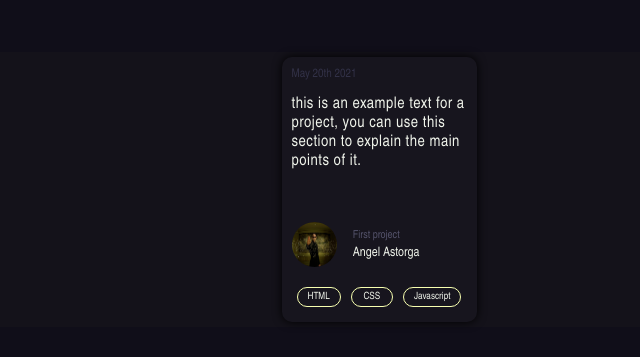
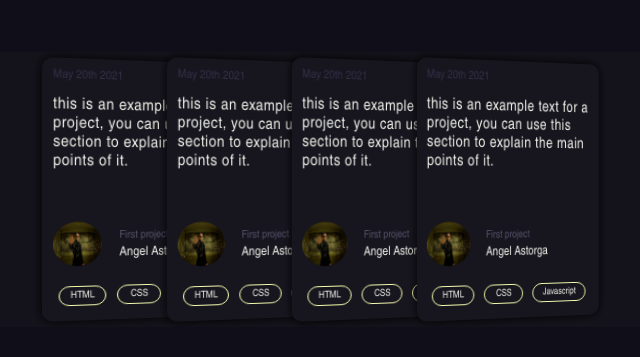
Before and after one commit to AngelAstorga/card-projects, a plain HTML site: page index.html in a window 1280 px wide. Shown: the part 211-568 px from the top of the page, without its empty margins (261-901 px from the left). Drawn offline with Linux system fonts and the light colour scheme.

Commit message:
adding animation to the cards

```diff
--- a/index.html
+++ b/index.html
@@ -12,7 +12,55 @@
 </head>
 <body>
     <div class="container">
-        <div class="card">
+        <div class="card" style="--i:1;">
+            <span class="card__date">May 20th 2021</span>
+            <p class="card__description">
+                this is an example text for a project, you can use this section to explain the main points of it.
+            </p>
+            <div class="card__authorInfo">
+                <img class="card__imageAuthor" src="assets/images/avatar2.jpg" alt="" width="45px" height="45px">
+                <span class="card__nameProject">First project</span>
+                <span class="card__authorProject">Angel Astorga</span>
+            </div>
+            <div class="card__technologies">
+                <span class="card__technology">HTML</span>
+                <span class="card__technology">CSS</span>
+                <span class="card__technology">Javascript</span>
+            </div>
+        </div>
+        <div class="card" style="--i:3;">
+            <span class="card__date">May 20th 2021</span>
+            <p class="card__description">
+                this is an example text for a project, you can use this section to explain the main points of it.
+            </p>
+            <div class="card__authorInfo">
+                <img class="card__imageAuthor" src="assets/images/avatar2.jpg" alt="" width="45px" height="45px">
+                <span class="card__nameProject">First project</span>
+                <span class="card__authorProject">Angel Astorga</span>
+            </div>
+            <div class="card__technologies">
+                <span class="card__technology">HTML</span>
+                <span class="card__technology">CSS</span>
+                <span class="card__technology">Javascript</span>
+            </div>
+        </div>
+        <div class="card" style="--i:5;">
+            <span class="card__date">May 20th 2021</span>
+            <p class="card__description">
+                this is an example text for a project, you can use this section to explain the main points of it.
+            </p>
+            <div class="card__authorInfo">
+                <img class="card__imageAuthor" src="assets/images/avatar2.jpg" alt="" width="45px" height="45px">
+                <span class="card__nameProject">First project</span>
+                <span class="card__authorProject">Angel Astorga</span>
+            </div>
+            <div class="card__technologies" >
+                <span class="card__technology">HTML</span>
+                <span class="card__technology">CSS</span>
+                <span class="card__technology">Javascript</span>
+            </div>
+        </div>
+        <div class="card" style="--i:7;">
             <span class="card__date">May 20th 2021</span>
             <p class="card__description">
                 this is an example text for a project, you can use this section to explain the main points of it.
--- a/style.css
+++ b/style.css
@@ -18,16 +18,29 @@ body{
     display: flex;
     align-items: center;
     justify-content: center;
+    perspective: 700px;
+    margin-left: 175px;
 }
 
 .card{
-    color:  rgb(240, 244, 235);;
+    cursor: pointer;
+    color:  rgb(240, 244, 235);
     background-color: rgb(23, 21, 30);
     width: 175px;
     height: 245px;
     border-radius: 10px;
     padding: 10px;
     box-shadow: 0 0 10px black;
+    transition-duration: 2s;
+    transform-origin: left;
+    transform:translateX(calc(var(--i)*-35px)) rotateY(13deg);
+
+    /* transform-origin: 0 0;
+    transform: rotateY(25deg); */
+}
+.card:hover{
+    transform-origin: left;
+    transform: translateX(calc(var(--i)*-35px + (-85px)));
 }
 .card__date{
     display: block;
```
